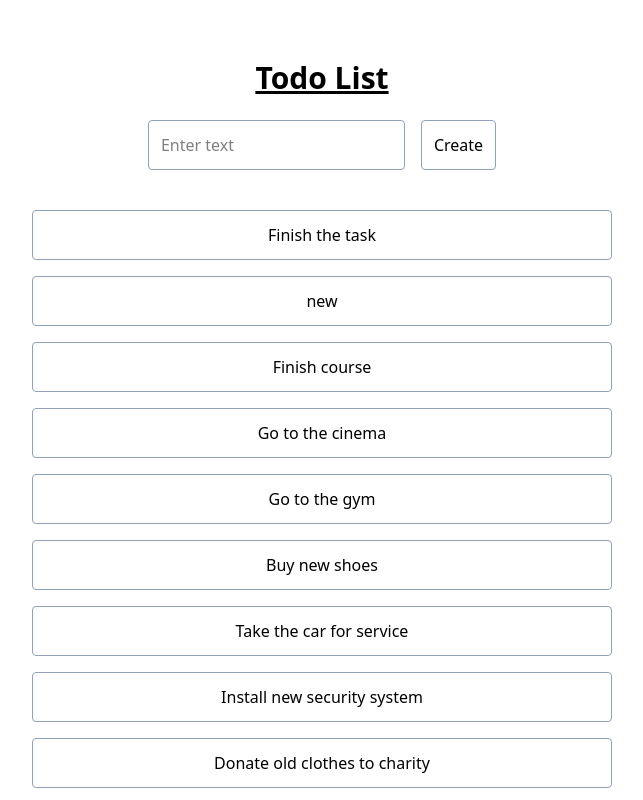
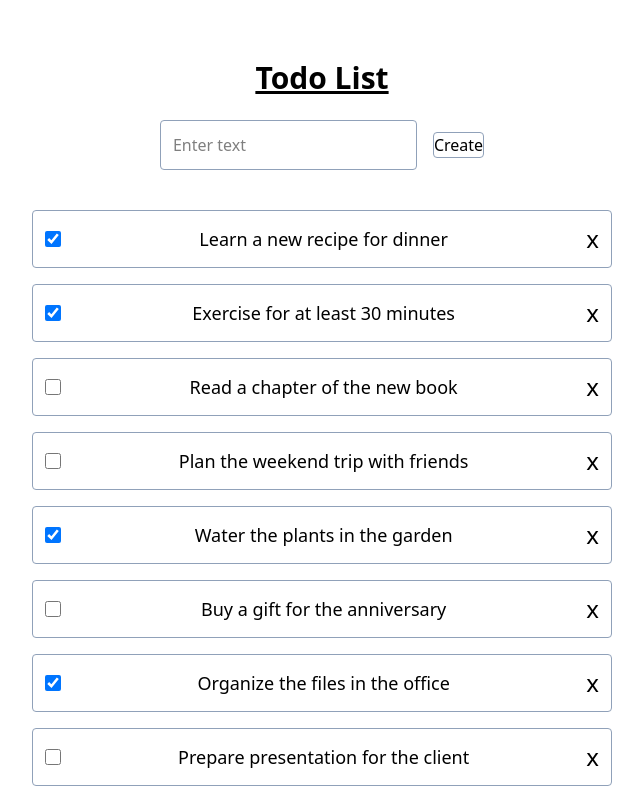
Before and after one commit to KozerT/query-list, a React (Vite) app: page / in a window 1280 px wide. Shown: the top 800 px of the page, without its empty margins (318-961 px from the left). Built offline with nearby package versions, Linux system fonts and the light colour scheme; data requests are answered from the project's data file.

Commit message:
feat: implement delete and toggle functionality, refactor API calls

```diff
--- a/db.json
+++ b/db.json
@@ -51,12 +51,6 @@
       "id": "task-6",
       "text": "Attend the weekly team meeting",
       "done": true,
-      "userId": "1"
-    },
-    {
-      "id": "task-7",
-      "text": "Clean the kitchen after dinner",
-      "done": false,
       "userId": "1"
     },
     {
@@ -122,98 +116,8 @@
     {
       "id": "task-18",
       "text": "Learn a new recipe for dinner",
-      "done": false,
-      "userId": "2"
-    },
-    {
-      "id": "task-19",
-      "text": "Update the software on the laptop",
-      "done": true,
-      "userId": "3"
-    },
-    {
-      "id": "task-20",
-      "text": "Write a thank you note to a friend",
-      "done": false,
-      "userId": "1"
-    },
-    {
-      "id": "task-21",
-      "text": "Backup important files to external drive",
       "done": true,
       "userId": "2"
-    },
-    {
-      "id": "task-22",
-      "text": "Check the car's tire pressure",
-      "done": false,
-      "userId": "3"
-    },
-    {
-      "id": "task-23",
-      "text": "Reply to emails in the inbox",
-      "done": true,
-      "userId": "3"
-    },
-    {
-      "id": "task-24",
-      "text": "Set up a budget for next month",
-      "done": false,
-      "userId": "2"
-    },
-    {
-      "id": "task-25",
-      "text": "Donate old clothes to charity",
-      "done": true,
-      "userId": "1"
-    },
-    {
-      "id": "task-26",
-      "text": "Install new security system",
-      "done": false,
-      "userId": "3"
-    },
-    {
-      "id": "task-27",
-      "text": "Take the car for service",
-      "done": false,
-      "userId": "1"
-    },
-    {
-      "id": "task-28",
-      "text": "Buy new shoes",
-      "done": false,
-      "userId": "2"
-    },
-    {
-      "id": "task-29",
-      "text": "Go to the gym",
-      "done": false,
-      "userId": "2"
-    },
-    {
-      "id": "task-30",
-      "text": "Go to the cinema",
-      "done": false,
-      "userId": "1"
-    },
-    {
-      "id": "oXjrS1jbf-cpfbmg4X3mn",
-      "done": false,
-      "text": "Finish course",
-      "userId": "1"
-    },
-    {
-      "id": "Fhh0H4D9--5cn-ykbYDx6",
-      "done": false,
-      "text": "new",
-      "userId": "1"
-    },
-    {
-      "id": "TNg7Hgw2qq8r_bMZLLdSS",
-      "done": false,
-      "text": "Finish the task",
-      "userId": "1"
     }
   ]
 }
--- a/src/modules/todo-list/api.ts
+++ b/src/modules/todo-list/api.ts
@@ -55,8 +55,8 @@ export const todoListApi = {
     });
   },
 
-  updateTodo: (id: string, data: Partial<TodoDto>) => {
-    return jsonApiInstance<TodoDto>(`/tasks/${id}`, {
+  updateTodo: (data: Partial<TodoDto> & { id: string }) => {
+    return jsonApiInstance<TodoDto>(`/tasks/${data.id}`, {
       method: "PATCH",
       json: data,
     });
--- a/src/modules/todo-list/todo-list.tsx
+++ b/src/modules/todo-list/todo-list.tsx
@@ -1,11 +1,14 @@
 import { useTodoList } from "./use-todo-list";
 import { useCreateTodo } from "./use-create-todo";
+import { useDeleteTodo } from "./use-delete-todo";
+import { useToggleTodo } from "./use-toggle-todo";
 
 export const TodoList = () => {
-  const { error, isLoading, toDoItems, isFetching } = useTodoList();
+  const { error, toDoItems, isFetching } = useTodoList();
   const createToDo = useCreateTodo();
+  const deleteTodo = useDeleteTodo();
+  const toggleTodo = useToggleTodo();
 
-  if (isLoading) return <div>Loading...</div>;
   if (error) return <div>{JSON.stringify(error)}</div>;
 
   return (
@@ -21,9 +24,9 @@ export const TodoList = () => {
           id="text"
           placeholder="Enter text"
           className="border border-slate-400 rounded p-3"
-        ></input>
+        />
         <button
-          className="border border-slate-400 rounded p-3 disabled:opacity-40"
+          className="border border-slate-400 rounded  disabled:opacity-40"
           disabled={createToDo.isPending}
         >
           Create
@@ -36,11 +39,21 @@ export const TodoList = () => {
         }
       >
         {toDoItems?.map((todo) => (
-          <div
-            key={todo.id}
-            className="border border-slate-400 rounded p-3 md:w-1/2 sm:w-full text-center"
-          >
-            {todo.text}
+          <div className="border border-slate-400 rounded p-3 md:w-1/2 sm:w-full text-center disabled:opacity-40 disabled:cursor-not-allowed flex justify-between  items-center h-full">
+            <input
+              type="checkbox"
+              checked={todo.done}
+              onChange={() => toggleTodo.toggleTodo(todo.id, todo.done)}
+              className="size-4  cursor-pointer"
+            />
+            <span className="text-lg p-2 md:p-0">{todo.text}</span>
+            <button
+              disabled={deleteTodo.getIsPending(todo.id)}
+              className="text-2xl cursor-pointer self-start"
+              onClick={() => deleteTodo.handleDelete(todo.id)}
+            >
+              x
+            </button>
           </div>
         ))}
       </div>
--- a/src/modules/todo-list/use-create-todo.ts
+++ b/src/modules/todo-list/use-create-todo.ts
@@ -4,14 +4,12 @@ import { todoListApi } from "./api";
 import { nanoid } from "nanoid";
 
 export const useCreateTodo = () => {
-  const QueryClient = useQueryClient();
+  const queryClient = useQueryClient();
 
   const createTodoMutation = useMutation({
     mutationFn: todoListApi.createTodo,
     async onSettled() {
-      await QueryClient.invalidateQueries(
-        todoListApi.getTodoListQueryOptions(),
-      );
+      await queryClient.invalidateQueries({ queryKey: [todoListApi.basekey] });
     },
   });
 
--- /dev/null
+++ b/src/modules/todo-list/use-delete-todo.ts
@@ -0,0 +1,28 @@
+"use server";
+import { useMutation, useQueryClient } from "@tanstack/react-query";
+import { todoListApi } from "./api";
+
+export const useDeleteTodo = () => {
+  const queryClient = useQueryClient();
+
+  const deleteTodoMutation = useMutation({
+    mutationFn: todoListApi.deleteTodo,
+    //invalidation onSettled
+    async onSettled() {
+      queryClient.invalidateQueries({ queryKey: [todoListApi.basekey] });
+    },
+    //Pessimistic updates (modifying cache right after mutation passes)
+    async onSuccess(_, deletedId) {
+      queryClient.setQueryData(
+        todoListApi.getTodoListQueryOptions().queryKey,
+        (todos) => todos?.filter((todo) => todo.id !== deletedId),
+      );
+    },
+  });
+
+  return {
+    handleDelete: deleteTodoMutation.mutate,
+    getIsPending: (id: string) =>
+      deleteTodoMutation.isPending && deleteTodoMutation.variables === id,
+  };
+};
--- /dev/null
+++ b/src/modules/todo-list/use-toggle-todo.ts
@@ -0,0 +1,54 @@
+"use server";
+import { useMutation, useQueryClient } from "@tanstack/react-query";
+import { todoListApi } from "./api";
+
+export const useToggleTodo = () => {
+  const queryClient = useQueryClient();
+
+  const updateTodoMutation = useMutation({
+    mutationFn: todoListApi.updateTodo,
+    // When mutate is called:
+    onMutate: async (newTodo) => {
+      // Cancel any outgoing refetches
+      // (so they don't overwrite our optimistic update)
+      await queryClient.cancelQueries({ queryKey: [todoListApi.basekey] });
+
+      // Snapshot the previous value
+      const previousTodos = queryClient.getQueryData(
+        todoListApi.getTodoListQueryOptions().queryKey,
+      );
+
+      // Optimistically update to the new value
+      queryClient.setQueryData(
+        todoListApi.getTodoListQueryOptions().queryKey,
+        (old) =>
+          old?.map((todo) =>
+            todo.id === newTodo.id ? { ...todo, ...newTodo } : todo,
+          ),
+      );
+
+      // Return a context object with the snapshotted value
+      return { previousTodos };
+    },
+    // If the mutation fails,
+    // use the context returned from onMutate to roll back
+    onError: (_, __, context) => {
+      if (context) {
+        queryClient.setQueryData(["todos"], context.previousTodos);
+      }
+    },
+    // Always refetch after error or success:
+    onSettled: () => {
+      queryClient.invalidateQueries({ queryKey: [todoListApi.basekey] });
+    },
+  });
+
+  const toggleTodo = (id: string, done: boolean) => {
+    updateTodoMutation.mutate({
+      id,
+      done: !done,
+    });
+  };
+
+  return { toggleTodo };
+};
```
